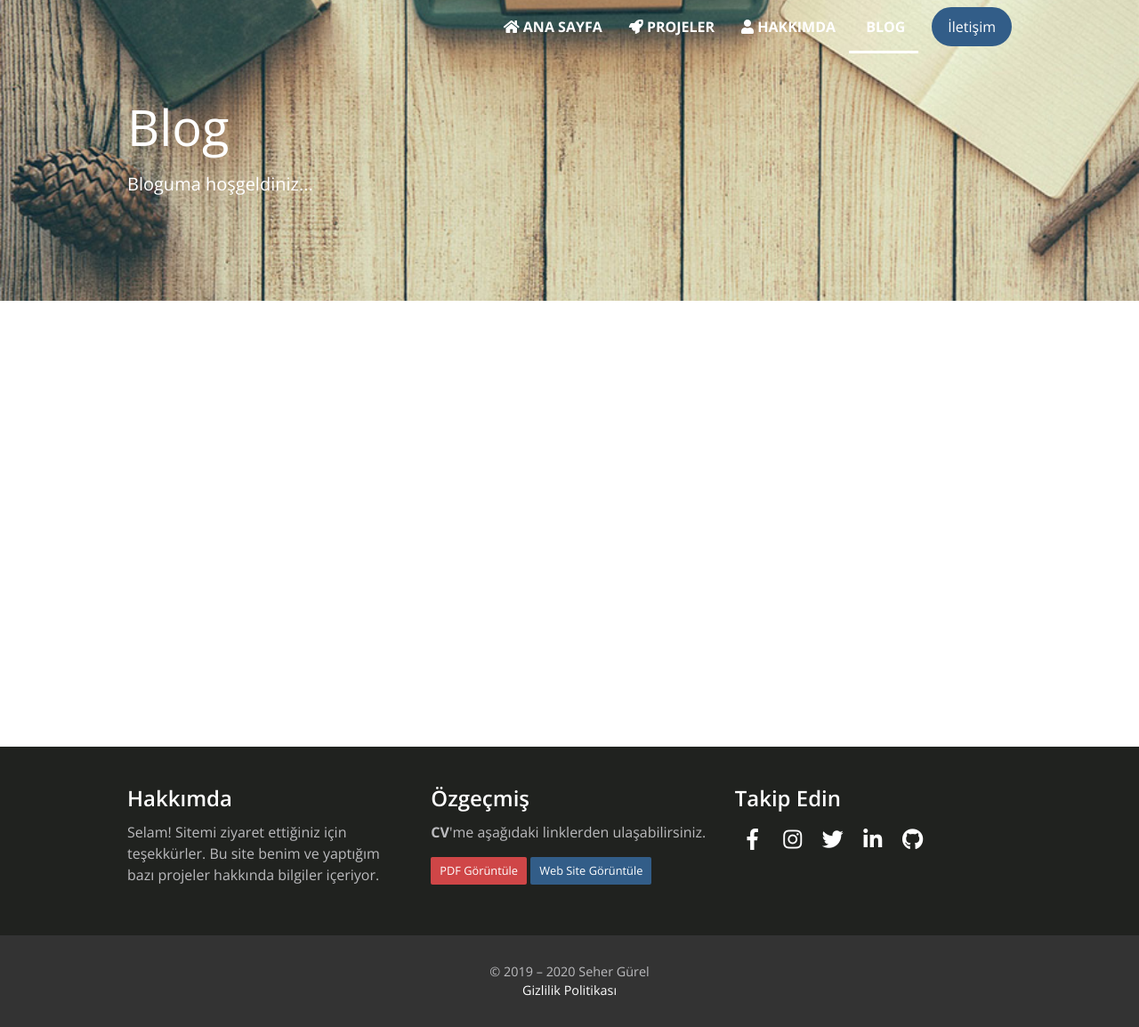
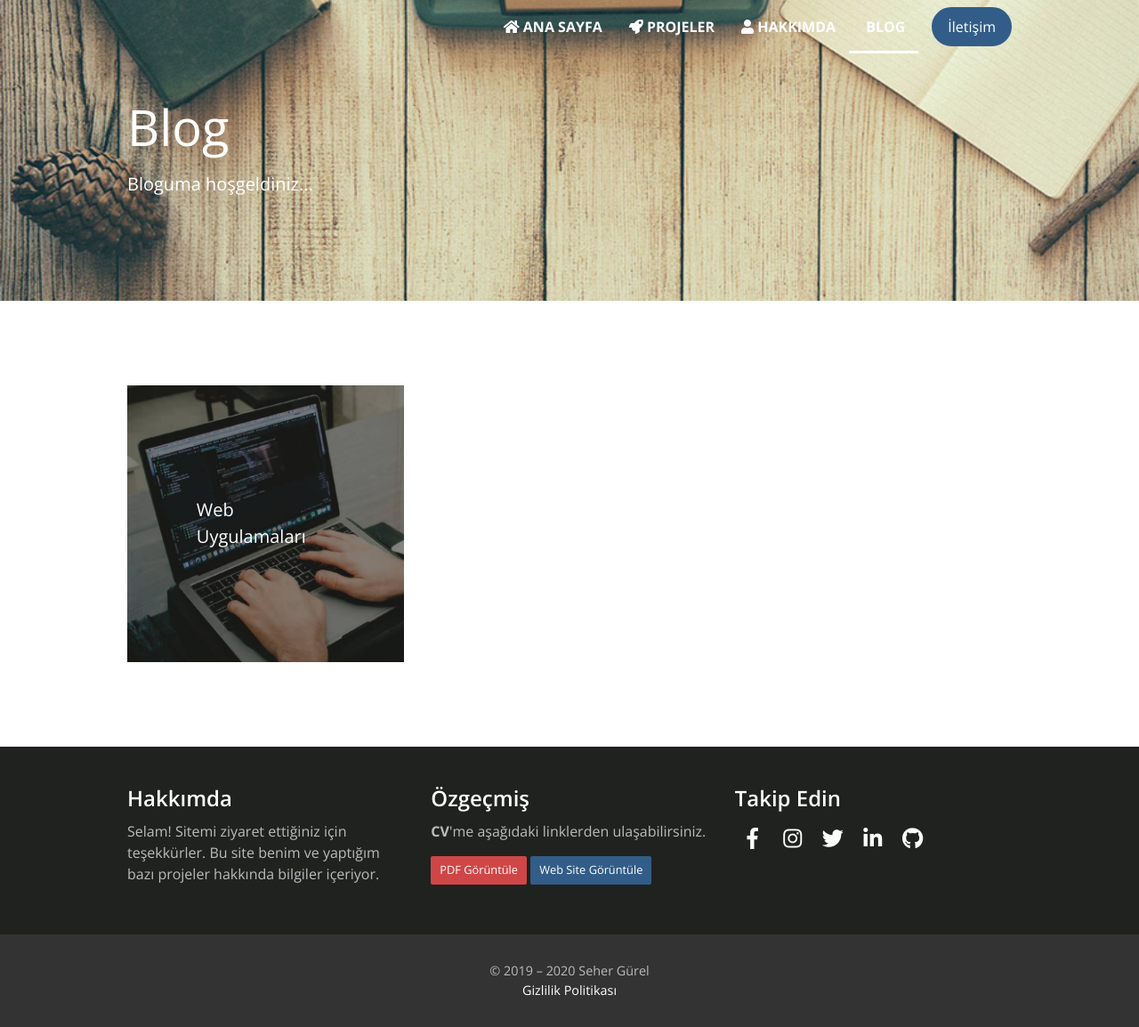
Before and after one commit to shrgrl/shrgrl.github.io, a Jekyll site: the page built from _pages/blog.html, in a window 1280 px wide and 1154 px high. Shown: the whole window at 89% size. Built offline with Jekyll 4.4.1, drawn with Linux system fonts in a browser that asks for light colours.

Commit message:
Update blog.html

```diff
--- a/_pages/blog.html
+++ b/_pages/blog.html
@@ -10,3 +10,15 @@ hero-color: 8b4513
 hero-image: 8
 font-awesome: fas fa-blog
 ---
+
+<div class="row">
+  <div class="col-md-4 col-custom">
+    <a href="/web" class="thumb-link">
+      <div class="thumb">
+        <figure>
+          <img src="{{ base }}/assets/images/projects/web.jpg" alt="Web Uygulamaları" class="img-fluid">
+          <figcaption class="txt-size-lead">Web Uygulamaları</figcaption>
+        </figure>
+      </div>
+    </a>
+  </div>
```
